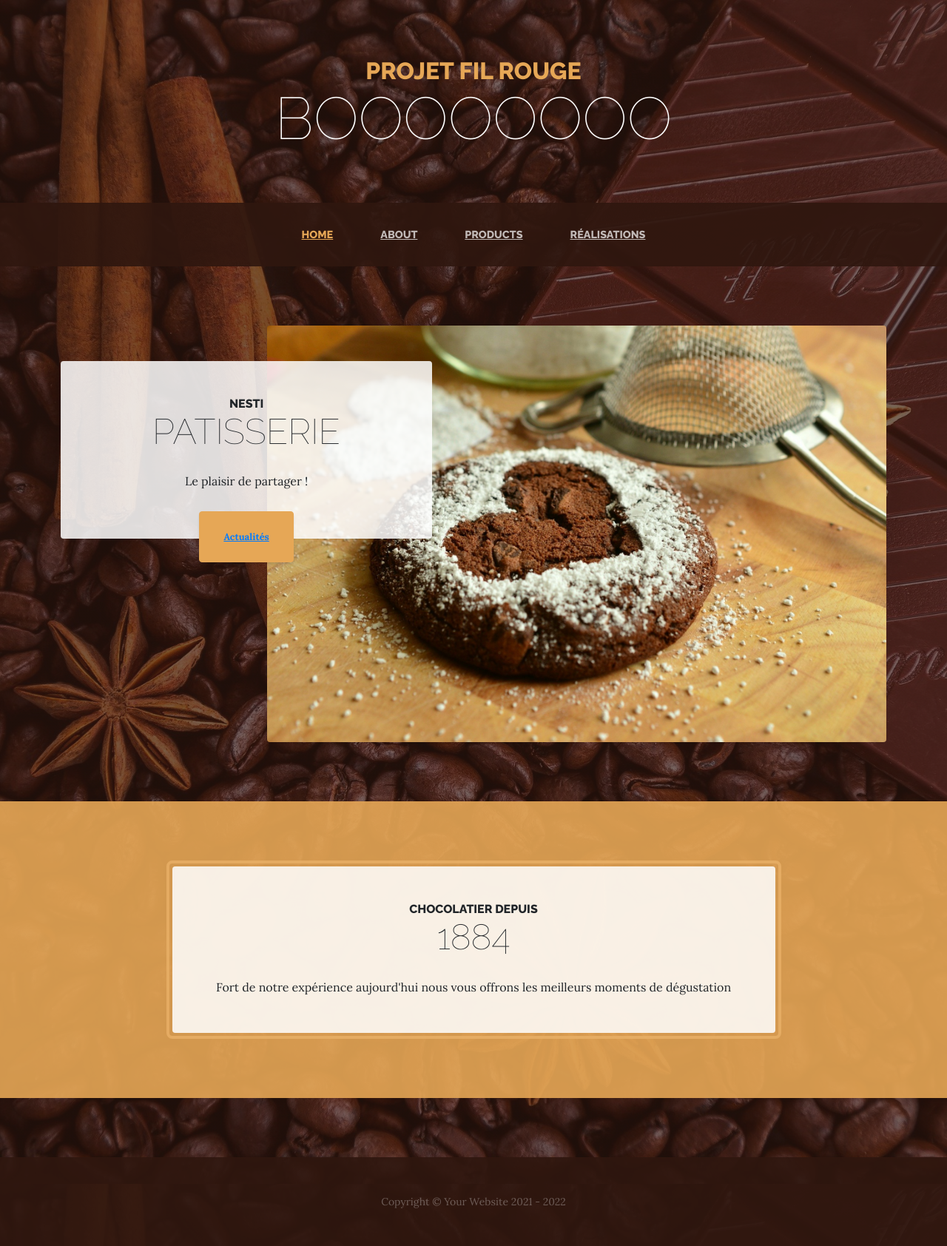
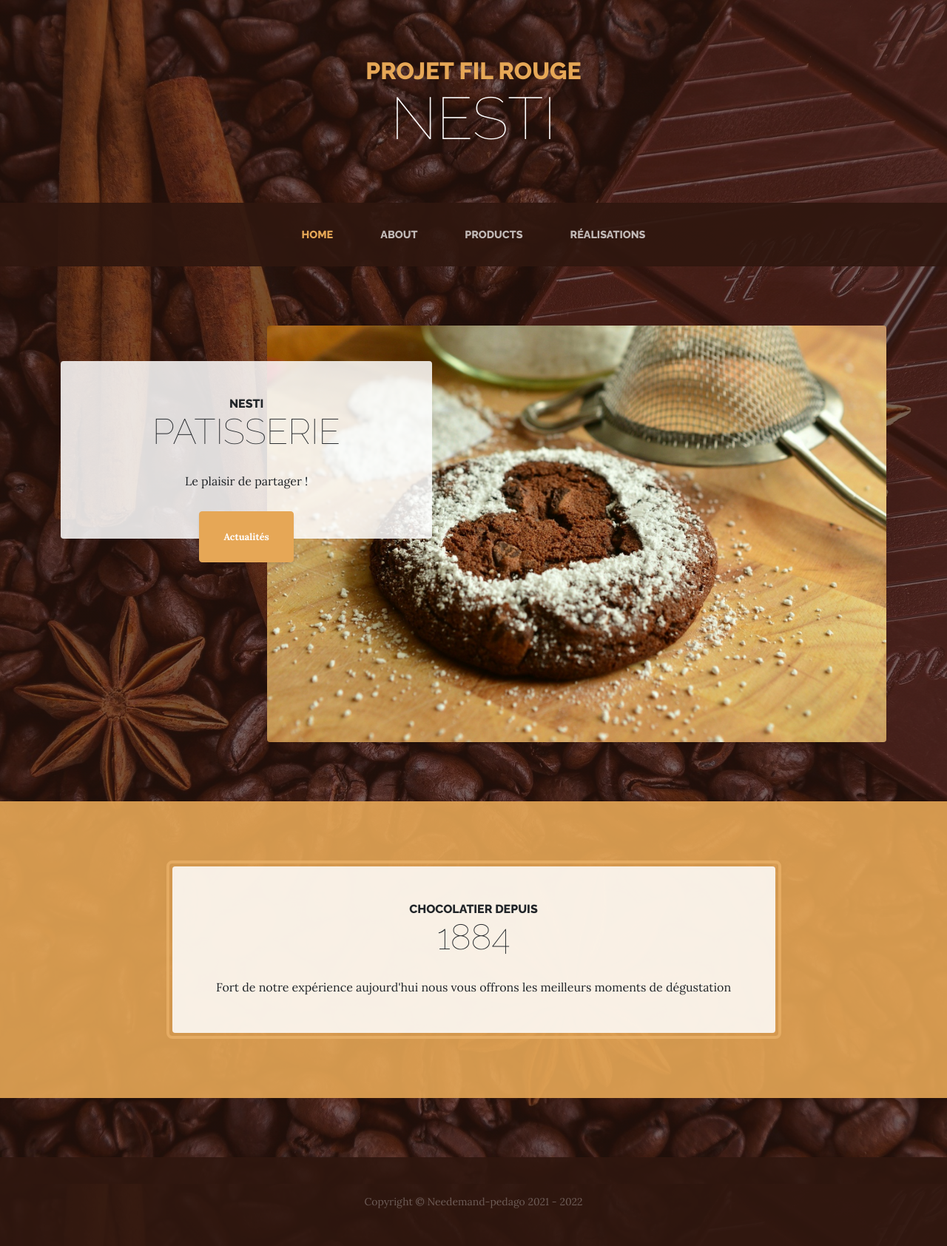
Before and after one commit to Steph1114/integrationPHP, a PHP site: page /index.php?loc=home in a window 1280 px wide. Shown: the whole page at 74% size. Run offline with PHP 8.4, Linux system fonts and the light colour scheme.

Commit message:
fichier css et modification

```diff
--- a/integPHP/common/footer.php
+++ b/integPHP/common/footer.php
@@ -1,3 +1,3 @@
 <footer class="footer text-faded text-center py-5">
-    <div class="container"><p class="m-0 small">Copyright &copy; Your Website 2021 - 2022</p></div>
+    <div class="container"><p class="m-0 small">Copyright &copy; Needemand-pedago 2021 - 2022</p></div>
 </footer>
--- a/integPHP/common/head.php
+++ b/integPHP/common/head.php
@@ -12,4 +12,5 @@
     <link href="https://fonts.googleapis.com/css?family=Lora:400,400i,700,700i" rel="stylesheet" />
     <!-- Core theme CSS (includes Bootstrap)-->
     <link href="css/styles.css" rel="stylesheet" />
+    <link rel="stylesheet" href="css/myStyle.css">
 </head>
--- a/integPHP/common/header.php
+++ b/integPHP/common/header.php
@@ -1,6 +1,6 @@
 <header>
     <h1 class="site-heading text-center text-white d-none d-lg-block">
         <span class="site-heading-upper text-primary mb-3">Projet Fil Rouge</span>
-        <span class="site-heading-lower">BOOOOOOOO</span>
+        <span class="site-heading-lower">NESTI</span>
     </h1>
 </header>
--- a/integPHP/content/product_content.php
+++ b/integPHP/content/product_content.php
@@ -2,7 +2,7 @@
             <div class="container">
                 <div class="product-item">
                     <div class="product-item-title d-flex">
-                        <div class="bg-faded p-5 d-flex ms-auto rounded">
+                        <div class="bg-faded first-heading-section p-5 d-flex ms-auto rounded">
                             <h2 class="section-heading mb-0">
                                 <span class="section-heading-upper">Patisserie</span>
                                 <span class="section-heading-lower">Nos meilleurs Ingrédients</span>
--- /dev/null
+++ b/integPHP/css/myStyle.css
@@ -0,0 +1,23 @@
+.nav-item a,
+.intro-button a {
+    text-decoration: none;
+}
+
+.intro-button a {
+    color: #fff;
+}
+
+.intro-button a:hover {
+    color: #fff;
+    background-color: #df902a;
+    border-color: #df902a;
+}
+
+.list-hours-item a:hover {
+    color: #007bff;
+    text-decoration: underline;
+}
+
+.first-heading-section {
+    margin-right: 7.3rem !important;
+}
```
